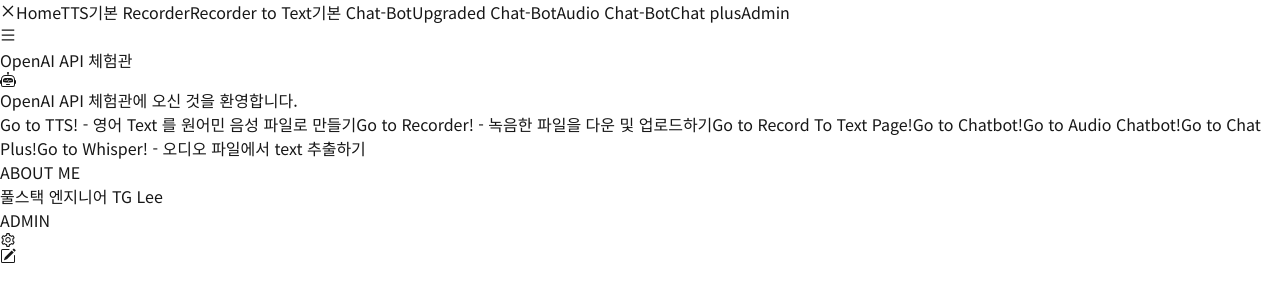
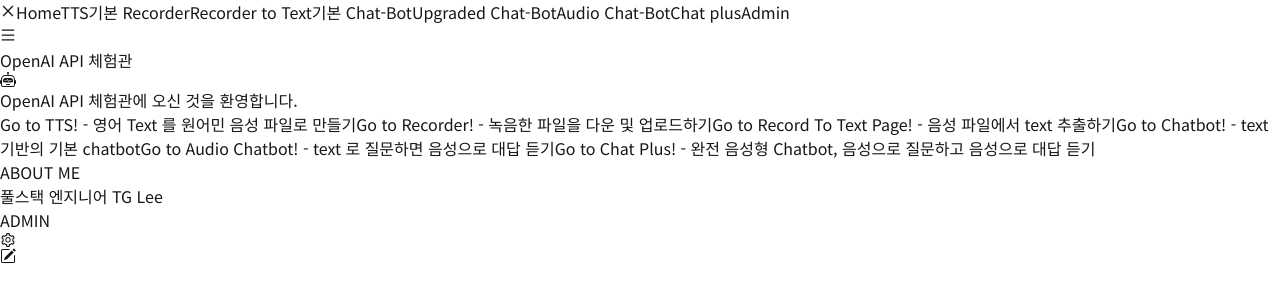
Before and after one commit to 82orez/openai-api-practice, a Next.js app: page / in a window 1280 px wide. Shown: the top 302 px of the page. Built offline with nearby package versions, Linux system fonts and the light colour scheme.

Commit message:
chat plus-3

```diff
--- a/src/app/page.tsx
+++ b/src/app/page.tsx
@@ -3,16 +3,16 @@
 
 export default function Home() {
   return (
-    <div className={"flex flex-col gap-5"}>
+    <div className={"flex flex-col gap-5 p-5"}>
       <h1 className={"text-2xl font-semibold"}>OpenAI API 체험관에 오신 것을 환영합니다.</h1>
 
       <Link href={"/tts"}>Go to TTS! - 영어 Text 를 원어민 음성 파일로 만들기</Link>
       <Link href={"/recorder"}>Go to Recorder! - 녹음한 파일을 다운 및 업로드하기</Link>
-      <Link href={"/record-text"}>Go to Record To Text Page!</Link>
-      <Link href={"/chatbot"}>Go to Chatbot!</Link>
-      <Link href={"/audio-chatbot"}>Go to Audio Chatbot!</Link>
-      <Link href={"/chat-plus"}>Go to Chat Plus!</Link>
-      <Link href={"/whisper"}>Go to Whisper! - 오디오 파일에서 text 추출하기</Link>
+      <Link href={"/record-text"}>Go to Record To Text Page! - 음성 파일에서 text 추출하기</Link>
+      <Link href={"/chatbot"}>Go to Chatbot! - text 기반의 기본 chatbot</Link>
+      <Link href={"/audio-chatbot"}>Go to Audio Chatbot! - text 로 질문하면 음성으로 대답 듣기</Link>
+      <Link href={"/chat-plus"}>Go to Chat Plus! - 완전 음성형 Chatbot, 음성으로 질문하고 음성으로 대답 듣기</Link>
+      {/*<Link href={"/whisper"}>Go to Whisper! - 오디오 파일에서 text 추출하기</Link>*/}
     </div>
   );
 }
```
Also changed, not shown: src/app/chat-plus/page.tsx (+22 -19 lines), vercel.json.
